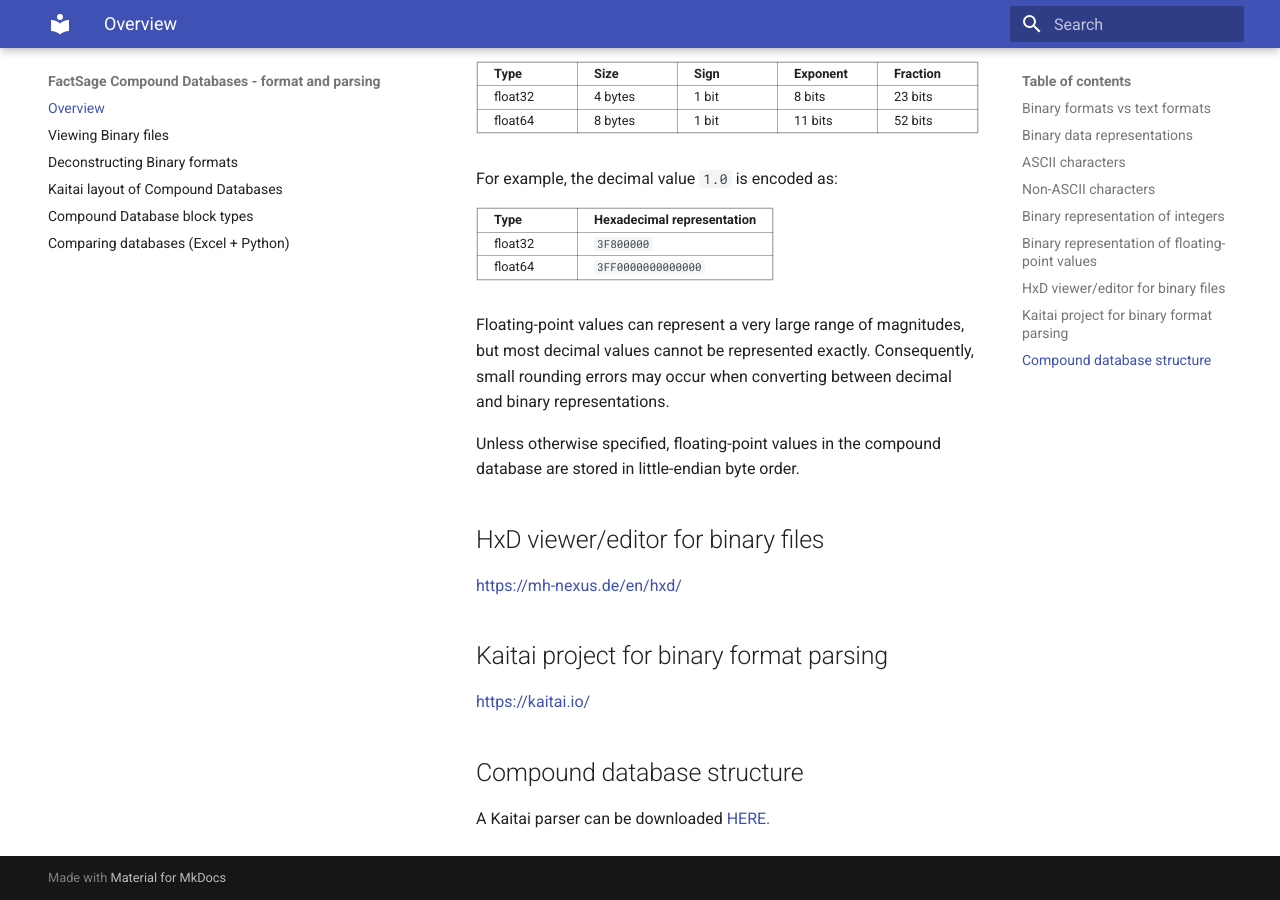
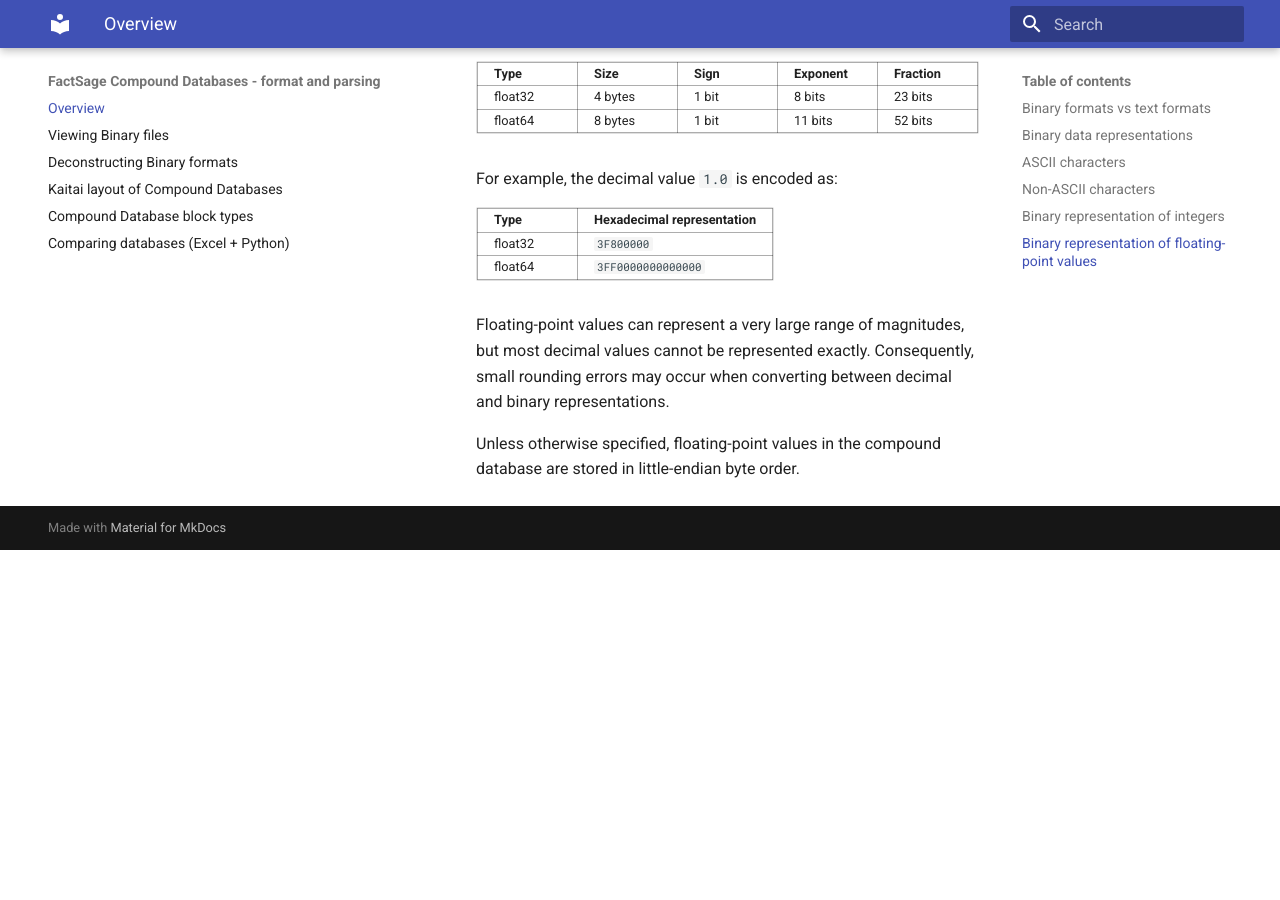
Before and after one commit to evnekdev/factsage-compound-docs, an MkDocs documentation site: the page built from docs/index.md, in a window 1280 px wide and 900 px high, scrolled down 2921 px. Built offline with MkDocs 1.6.1 and Material for MkDocs 9.7.7, drawn with Linux system fonts in a browser that asks for light colours; after the commit the page ends 3471 px from its top, so only the background shows below that.

Commit message:
changing stubs

```diff
--- a/docs/binary-deconstruction.md
+++ b/docs/binary-deconstruction.md
@@ -1 +1,5 @@
 # Deconstructing Binary Formats
+
+## Kaitai project for binary format parsing
+
+<https://kaitai.io/>
--- a/docs/binary-viewing.md
+++ b/docs/binary-viewing.md
@@ -1 +1,5 @@
 # Viewing Binary Files
+
+## HxD viewer/editor for binary files
+
+<https://mh-nexus.de/en/hxd/>
--- a/docs/index.md
+++ b/docs/index.md
@@ -90,18 +90,3 @@
 Floating-point values can represent a very large range of magnitudes, but most decimal values cannot be represented exactly. Consequently, small rounding errors may occur when converting between decimal and binary representations.
 
 Unless otherwise specified, floating-point values in the compound database are stored in little-endian byte order.
-
-
-## HxD viewer/editor for binary files
-
-<https://mh-nexus.de/en/hxd/>
-
-
-## Kaitai project for binary format parsing
-
-<https://kaitai.io/>
-
-
-## Compound database structure
-
-A Kaitai parser can be downloaded [HERE.](downloads/compound-database.ksy)
```
Also changed, not shown: docs/kaitai.md (+2 -0 lines).
